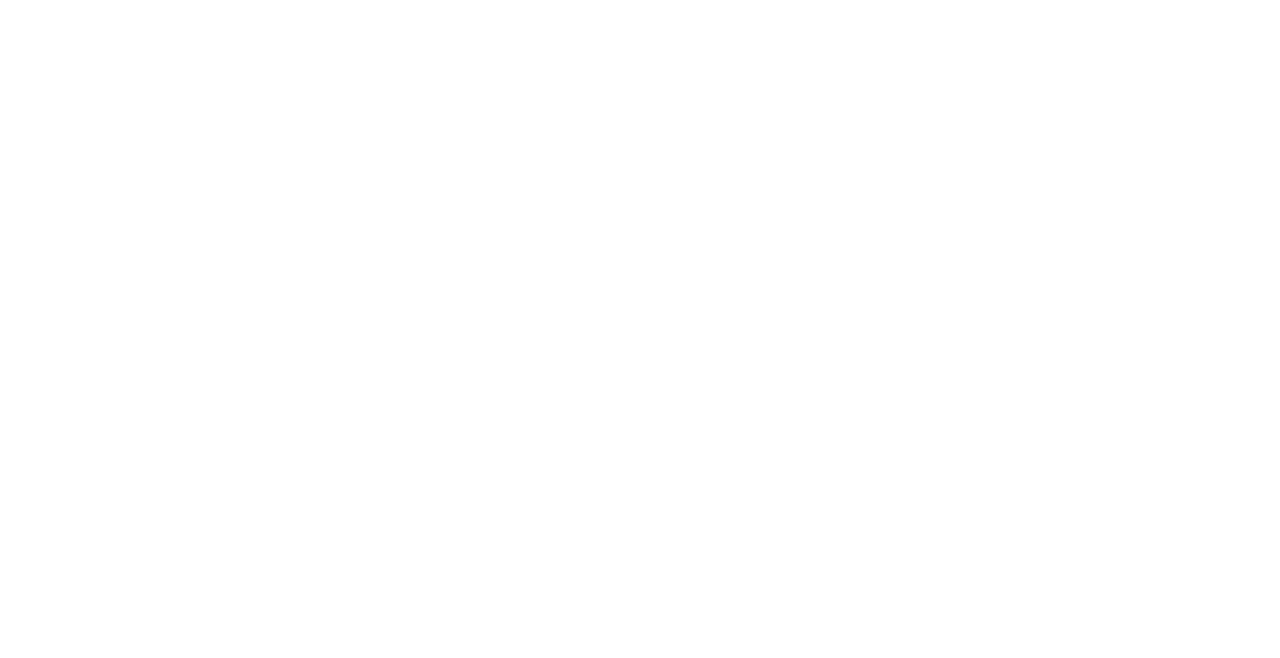
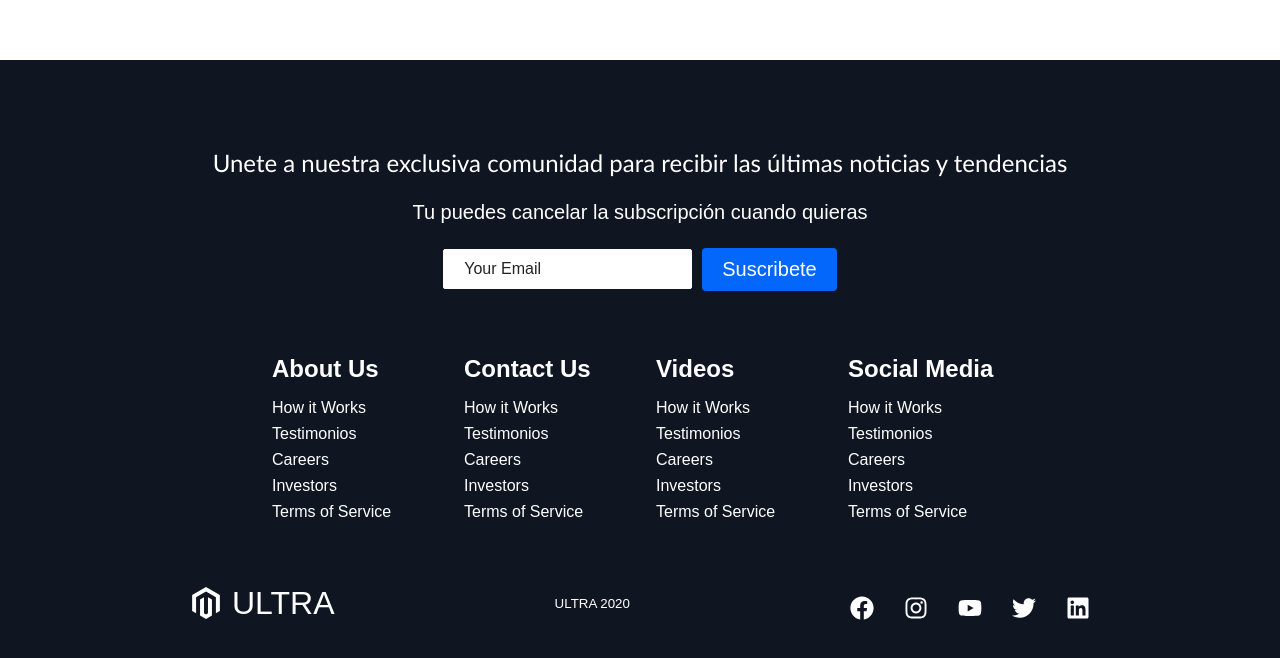
Before and after one commit to ramiro1231/a-tiempo, a React (Create React App) app: page / in a window 1280 px wide. Shown: the part 2966-3624 px from the top of the page. Before the commit the page ends 3026 px from the top, so only its background shows below. Built offline with nearby package versions, Linux system fonts and the light colour scheme.

Commit message:
Footer completado

```diff
--- a/src/App.js
+++ b/src/App.js
@@ -1,7 +1,7 @@
 import React from 'react';
 import GlobalStyle from './globalStyles'
 import {BrowserRouter as Router, Switch, Route} from 'react-router-dom' ;
-import {Navbar} from './components';
+import {Navbar, Footer} from './components';
 import Home from './pages/HomePage/Home';
 
 function App() {
@@ -12,6 +12,7 @@
       <Switch>
         <Route path='/' exact component={Home}/>
       </Switch>
+      <Footer/>
     </Router>
   );
 }
--- /dev/null
+++ b/src/components/Footer/Footer.elements.js
@@ -0,0 +1,157 @@
+import styled from 'styled-components';
+import { Link} from 'react-router-dom';
+import { FaMagento } from 'react-icons/fa';
+export const  FooterContainer = styled.div`
+background-color: #101522;
+padding: 4rem 0 2rem 0;
+display: flex;
+flex-direction: column;
+justify-content: center;
+align-items: center;
+`
+
+export const FooterSubscription = styled.section`
+display: flex;
+flex-direction:column;
+justify-content: center;
+align-items: center;
+text-align: center;
+margin-bottom: 24px;
+padding: 24px;
+color: #fff;
+`
+
+export const FooterSubHeading = styled.p`
+font-family: 'Trebuchet MS', 'Lucida Sans Unicode', 'Lucida Grande', 'Lucida Sans', Arial, sans-serif;
+margin-bottom: 24px;
+font-size: 24px;
+`
+
+export const FooterSubText = styled.p`
+margin-bottom: 24px;
+font-size: 20px;
+`
+
+export const Form = styled.form`
+display: flex;
+justify-content:center;
+align-items: center;
+
+    @media screen and (max-width: 820px) {
+        flex-direction: column;
+        width: 80%;
+    }
+`
+export const FormInput = styled.input`
+padding: 10px 20px;
+border-radius: 2px;
+margin-right: 10px;
+outline: none;
+border: none;
+font-size: 16px;
+border: 1px solid #fff;
+
+    &::placeholder{
+        color: #242424;
+    }
+
+@media screen and (max-width: 820px) {
+        width: 80%;
+        margin: 0 0 16px 0;
+    }
+`
+export const FooterLinksContainer = styled.div`
+  width: 100%;
+  max-width: 1000px;
+  display: flex;
+  justify-content: center;
+  @media screen and (max-width: 820px) {
+    padding-top: 32px;
+  }
+`;
+
+export const FooterLinksWrapper = styled.div`
+  display: flex;
+  @media screen and (max-width: 820px) {
+    flex-direction: column;
+  }
+`;
+
+export const FooterLinkItems = styled.div`
+  display: flex;
+  flex-direction: column;
+  align-items: flex-start;
+  margin: 16px;
+  text-align: left;
+  width: 160px;
+  box-sizing: border-box;
+  color: #fff;
+  @media screen and (max-width: 420px) {
+    margin: 0;
+    padding: 10px;
+    width: 100%;
+  }
+`;
+
+export const FooterLinkTitle = styled.h2`
+  margin-bottom: 16px;
+`;
+
+export const FooterLink = styled(Link)`
+  color: #fff;
+  text-decoration: none;
+  margin-bottom: 0.5rem;
+  &:hover {
+    color: #0467fb;
+    transition: 0.3s ease-out;
+  }
+`;
+
+export const SocialMedia = styled.section`
+  max-width: 1000px;
+  width: 100%;
+`;
+
+export const SocialMediaWrap = styled.div`
+  display: flex;
+  justify-content: space-between;
+  align-items: center;
+  width: 90%;
+  max-width: 1000px;
+  margin: 40px auto 0 auto;
+  @media screen and (max-width: 820px) {
+    flex-direction: column;
+  }
+`;
+
+export const SocialLogo = styled(Link)`
+  color: #fff;
+  justify-self: start;
+  cursor: pointer;
+  text-decoration: none;
+  font-size: 2rem;
+  display: flex;
+  align-items: center;
+  margin-bottom: 16px;
+`;
+
+export const SocialIcon = styled(FaMagento)`
+  margin-right: 10px;
+`;
+
+export const WebsiteRights = styled.small`
+  color: #fff;
+  margin-bottom: 16px;
+`;
+
+export const SocialIcons = styled.div`
+  display: flex;
+  justify-content: space-between;
+  align-items: center;
+  width: 240px;
+`;
+
+export const SocialIconLink = styled.a`
+  color: #fff;
+  font-size: 24px;
+`;
--- /dev/null
+++ b/src/components/Footer/Footer.js
@@ -0,0 +1,89 @@
+import React from 'react'
+import { FaFacebook, FaInstagram, FaLinkedin, FaTwitter, FaYoutube } from 'react-icons/fa';
+import {Button} from '../../globalStyles';
+import {FooterContainer,FooterSubscription, FooterSubHeading, FooterSubText, Form, FormInput, FooterLinksContainer, FooterLinksWrapper, FooterLinkItems, FooterLinkTitle, FooterLink, SocialMedia, SocialMediaWrap, SocialLogo, SocialIcon, WebsiteRights, SocialIcons, SocialIconLink} from './Footer.elements';
+
+const Footer = () => {
+    return (
+        <FooterContainer>
+            <FooterSubscription>
+                <FooterSubHeading>
+                    Unete a nuestra exclusiva comunidad para recibir las últimas noticias y tendencias
+                </FooterSubHeading>
+                <FooterSubText>Tu puedes cancelar la subscripción cuando quieras</FooterSubText>
+                <Form>
+                    <FormInput name='email' type="email" placeholder='Your Email'/>
+                        <Button fontBig>Suscribete</Button>
+                </Form>
+            </FooterSubscription>
+            <FooterLinksContainer>
+                <FooterLinksWrapper>
+                    <FooterLinkItems>
+                        <FooterLinkTitle>About Us</FooterLinkTitle>
+                        <FooterLink to='/sign-up'>How it Works</FooterLink>
+                        <FooterLink to='/'>Testimonios</FooterLink>
+                        <FooterLink to='/'>Careers</FooterLink>
+                        <FooterLink to='/'>Investors</FooterLink>
+                        <FooterLink to='/'>Terms of Service</FooterLink>
+                    </FooterLinkItems>
+                    <FooterLinkItems>
+                        <FooterLinkTitle>Contact Us</FooterLinkTitle>
+                        <FooterLink to='/sign-up'>How it Works</FooterLink>
+                        <FooterLink to='/'>Testimonios</FooterLink>
+                        <FooterLink to='/'>Careers</FooterLink>
+                        <FooterLink to='/'>Investors</FooterLink>
+                        <FooterLink to='/'>Terms of Service</FooterLink>
+                    </FooterLinkItems>
+                    </FooterLinksWrapper>
+                    <FooterLinksWrapper>
+                    <FooterLinkItems>
+                        <FooterLinkTitle>Videos</FooterLinkTitle>
+                        <FooterLink to='/sign-up'>How it Works</FooterLink>
+                        <FooterLink to='/'>Testimonios</FooterLink>
+                        <FooterLink to='/'>Careers</FooterLink>
+                        <FooterLink to='/'>Investors</FooterLink>
+                        <FooterLink to='/'>Terms of Service</FooterLink>
+                    </FooterLinkItems>
+                    <FooterLinkItems>
+                        <FooterLinkTitle>Social Media</FooterLinkTitle>
+                        <FooterLink to='/sign-up'>How it Works</FooterLink>
+                        <FooterLink to='/'>Testimonios</FooterLink>
+                        <FooterLink to='/'>Careers</FooterLink>
+                        <FooterLink to='/'>Investors</FooterLink>
+                        <FooterLink to='/'>Terms of Service</FooterLink>
+                    </FooterLinkItems>
+                </FooterLinksWrapper>
+            </FooterLinksContainer>
+            <SocialMedia>
+                <SocialMediaWrap>
+                    <SocialLogo to='/'>
+                        <SocialIcon/>
+                        ULTRA
+                    </SocialLogo>
+                    <WebsiteRights>
+                        ULTRA 2020
+                    </WebsiteRights>
+                    <SocialIcons>
+                        <SocialIconLink href='/' target="_blank" aria-label="Facebook">
+                            <FaFacebook/>
+                        </SocialIconLink>
+                        <SocialIconLink href='/' target="_blank" aria-label="Instagram">
+                            <FaInstagram/>
+                        </SocialIconLink>
+                        <SocialIconLink href='/' target="_blank" aria-label="Youtube" rel="noopener" noreferrer>
+                            <FaYoutube/>
+                        </SocialIconLink>
+                        <SocialIconLink href='/' target="_blank" aria-label="Twitter">
+                            <FaTwitter/>
+                        </SocialIconLink>
+                        <SocialIconLink href='/' target="_blank" aria-label="LinkedIn">
+                            <FaLinkedin/>
+                        </SocialIconLink>
+                    </SocialIcons>
+                </SocialMediaWrap>
+            </SocialMedia>
+        </FooterContainer>
+    )
+}
+
+export default Footer;
--- a/src/components/index.js
+++ b/src/components/index.js
@@ -1,3 +1,6 @@
 export { default as Navbar} from './Navbar/Navbar';
 
 export { default as InfoSection} from './InfoSection/InfoSection';
+
+
+export { default as Footer} from './Footer/Footer';
```
Also changed, not shown: src/Footer/Footer.elements.js (deleted), src/Footer/Footer.js (deleted).
